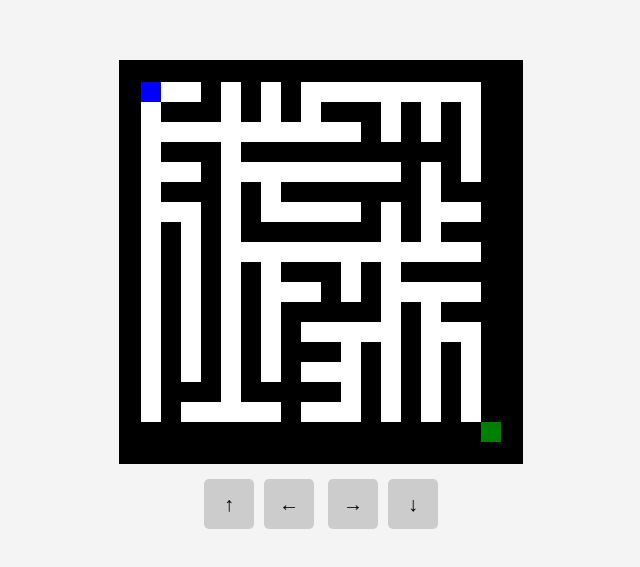
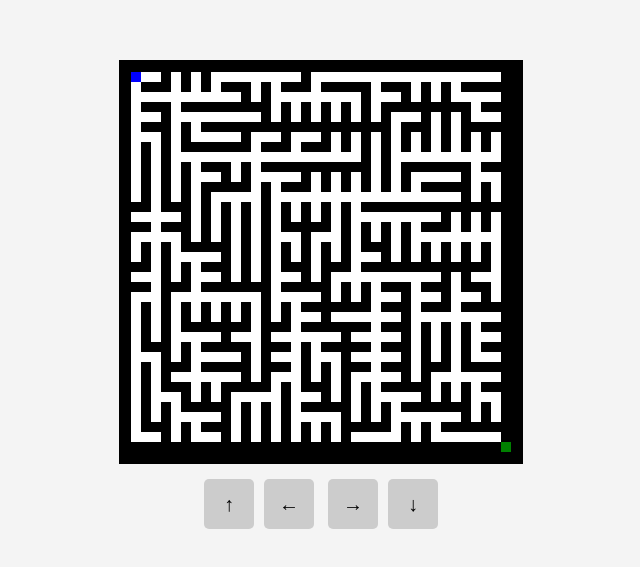
Before and after one commit to gaimerI/mazes, a plain HTML site: page game/index.html in a window 1280 px wide. Shown: the part 103-670 px from the top of the page, without its empty margins (319-959 px from the left). Drawn offline with Linux system fonts and the light colour scheme.

Commit message:
Update index.html

```diff
--- a/game/index.html
+++ b/game/index.html
@@ -56,15 +56,15 @@
         const canvas = document.getElementById('maze');
         const ctx = canvas.getContext('2d');
 
-        const tileSize = 20; // Size of each maze tile
-        const rows = 20;
-        const cols = 20;
+        const tileSize = 10; // Size of each maze tile
+        const rows = 40;
+        const cols = 40;
 
         let maze = []; // Dynamic maze array
 
         // Player and goal positions
         const player = { x: 1, y: 1 }; // Start position
-        const goal = { x: 18, y: 18 }; // Goal position
+        const goal = { x: 38, y: 38 }; // Goal position
 
         // Generate the maze using Prim's algorithm
         function generateMaze() {
```
